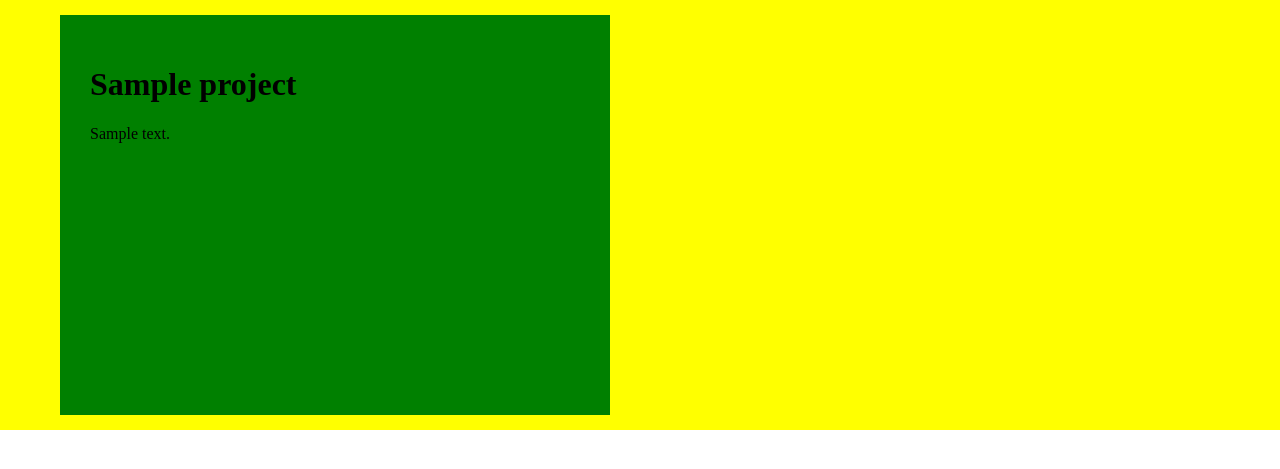
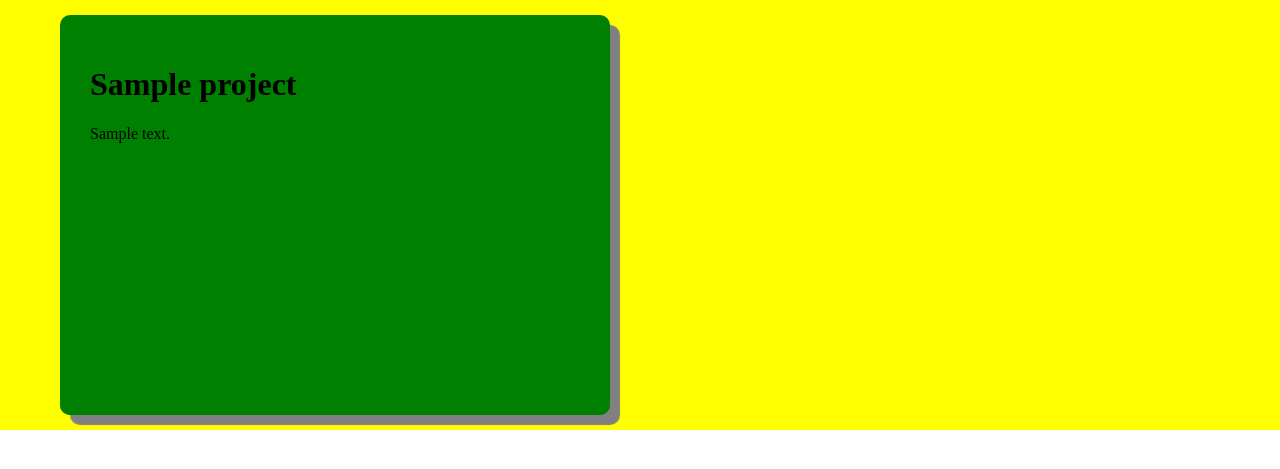
Before and after one commit to henne90gen/portfolio_page, a Flask app: template portfolio_page/templates/index.html in a window 1280 px wide. Shown: the top 469 px of the page. Run offline with Flask 2, Linux system fonts and the light colour scheme; the template is opened without the code that fills it: most values are stand-ins (such as "Sample title", 1, 10 or a date in 2020).

Commit message:
Added round corners and box shadows to cards

```diff
--- a/portfolio_page/templates/index.html
+++ b/portfolio_page/templates/index.html
@@ -33,11 +33,14 @@
                 height: 400px;
                 padding: 30px;
                 background-color: green;
-                /* TODO round corners */
-                /* TODO box shadow */
+                box-shadow: 10px 10px 1px gray;
+                border-radius: 10px;
 
                 /* this is needed for the gradient inside the card-content to work */
                 position: relative;
+            }
+            .card:hover {
+                z-index: 10;
             }
             @media (max-width: 585px) {
                 .card {
@@ -58,6 +61,7 @@
                 top: 0;
                 pointer-events: none;
                 background: linear-gradient(transparent 200px, green);
+                border-radius: 10px;
             }
             .card-title {
                 overflow: hidden;
```
